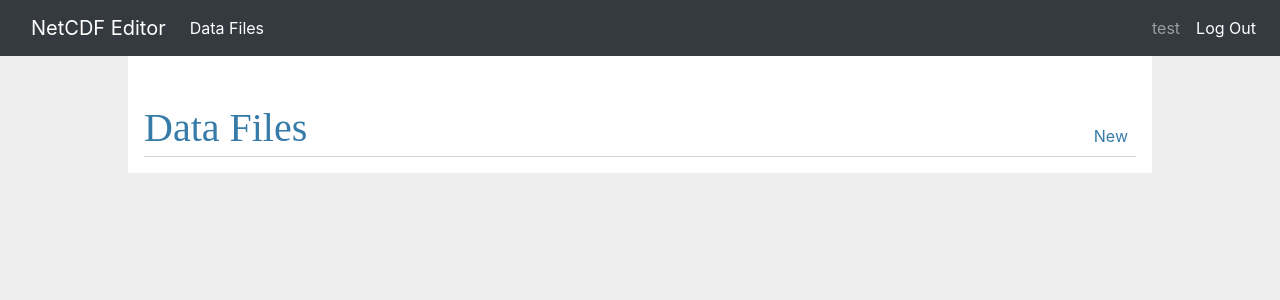
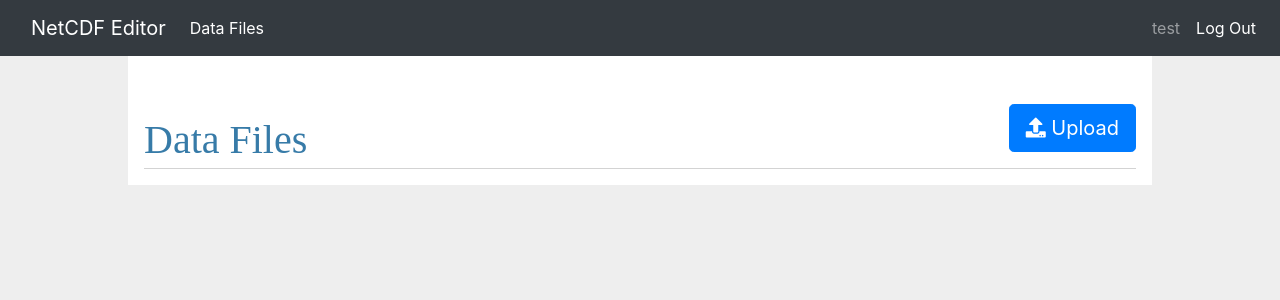
Before and after one commit to Paleoclim-CNRS/netcdf_editor_app, a Flask app: page / in a window 1280 px wide. Shown: the top 300 px of the page. Run offline with Flask 2, Linux system fonts and the light colour scheme; the visitor is signed in with stand-in values (Sample User, id 1); data comes from the database, SQL or seed files in the repository; data that the repository does not hold is empty; some libraries are stand-ins or nearby versions.

Commit message:
Add buttons to datafile page + add delete

```diff
--- a/netcdf_editor_app/app.py
+++ b/netcdf_editor_app/app.py
@@ -7,7 +7,7 @@ import os
 import tempfile
 
 from netcdf_editor_app.auth import login_required
-from netcdf_editor_app.db import load_file, get_file_path, get_lon_lat_names, get_db
+from netcdf_editor_app.db import load_file, get_file_path, get_lon_lat_names, get_db, remove_data_file
 
 import xarray as xr
 import numpy as np
@@ -31,7 +31,7 @@ def index():
         ' ORDER BY created DESC'
     ).fetchall()
 
-    return render_template('app/index.html', data_files=data_files)
+    return render_template('app/datafiles.html', data_files=data_files)
 
 
 def allowed_file(filename):
@@ -71,6 +71,13 @@ def upload():
 
     return render_template('app/upload.html')
 
+@bp.route('/<int:_id>/delete', methods=('GET', 'POST'))
+@login_required
+def delete(_id):
+    if request.method == 'POST':
+        remove_data_file(_id)
+        flash("File deleted with id: {}".format(_id))
+    return redirect(url_for('index'))
 
 @bp.route('/<int:_id>/set_coords', methods=('GET', 'POST'))
 @login_required
--- a/netcdf_editor_app/db.py
+++ b/netcdf_editor_app/db.py
@@ -49,6 +49,18 @@ def get_file_path(_id, full=True):
         return filepath
     return os.path.join(current_app.instance_path, filepath)
 
+def remove_data_file(_id):
+    # Get filepath
+    filepath = get_file_path(_id)
+    # Remove entry from DB
+    db = get_db()
+    db.execute(
+        'DELETE FROM data_files WHERE id = ?', (str(_id), )
+    )
+    db.commit()
+    # Delete file
+    os.remove(filepath)
+
 
 def get_lon_lat_names(_id):
     db = get_db()
--- a/netcdf_editor_app/templates/app/index.html
+++ b/netcdf_editor_app/templates/app/datafiles.html
@@ -3,7 +3,9 @@
 {% block header %}
 <h1>{% block title %}Data Files{% endblock %}</h1>
 {% if g.user %}
-<a class="action" href="{{ url_for('app.upload') }}">New</a>
+<form action="{{ url_for('app.upload') }}" method="POST">
+    <button type="submit" class="btn btn-primary btn-lg"><i class="fas fa-upload"></i> Upload</button>
+</form>
 {% endif %}
 {% endblock %}
 
@@ -19,6 +21,9 @@
         </div>
         {% if g.user['id'] == df['owner_id'] %}
             <a class="action" href="{{ url_for('app.set_coords', _id=df['id']) }}">Set Coordinates</a>
+            <form action="{{ url_for('app.delete', _id=df['id']) }}" method="POST">
+                <button type="submit" class="btn btn-danger btn-sm"><i class="fas fa-trash"></i> DELETE</button>
+            </form>
         {% endif %}
     </header>
 </article>
--- a/netcdf_editor_app/templates/base.html
+++ b/netcdf_editor_app/templates/base.html
@@ -8,6 +8,9 @@
   <!-- Bootstrap CSS -->
   <link rel="stylesheet" href="https://maxcdn.bootstrapcdn.com/bootstrap/4.0.0/css/bootstrap.min.css"
     integrity="sha384-Gn5384xqQ1aoWXA+058RXPxPg6fy4IWvTNh0E263XmFcJlSAwiGgFAW/dAiS6JXm" crossorigin="anonymous">
+  <!-- Font Awesome -->
+    <link rel="stylesheet" href="https://cdnjs.cloudflare.com/ajax/libs/font-awesome/5.15.1/css/all.min.css"
+    integrity="sha512-+4zCK9k+qNFUR5X+cKL9EIR+ZOhtIloNl9GIKS57V1MyNsYpYcUrUeQc9vNfzsWfV28IaLL3i96P9sdNyeRssA==" crossorigin="anonymous" />
   <link rel="stylesheet" href="{{ url_for('static', filename='style.css') }}">
   <title>{% block title %}{% endblock %} - NetCDF Editor</title>
 </head>
```
